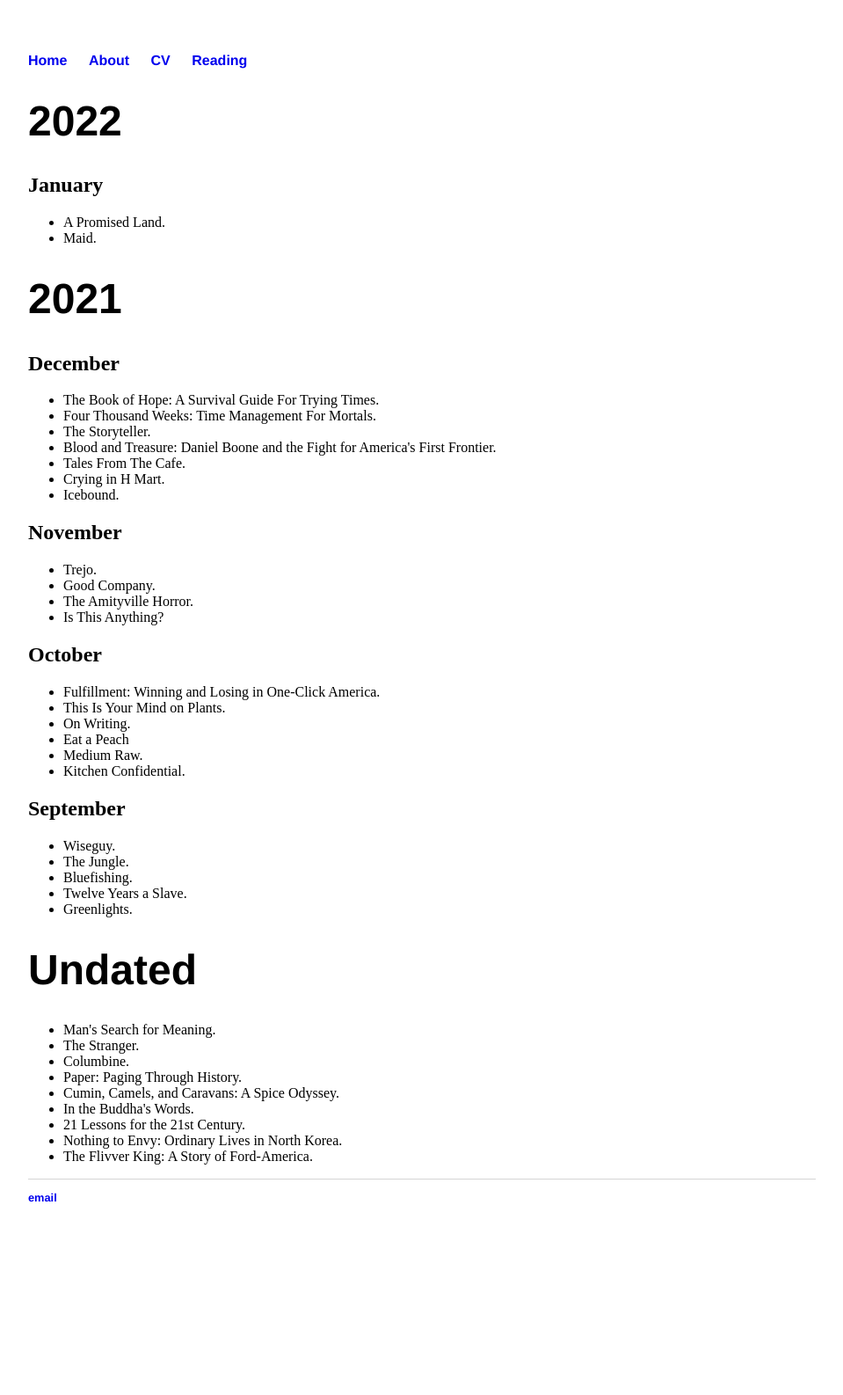
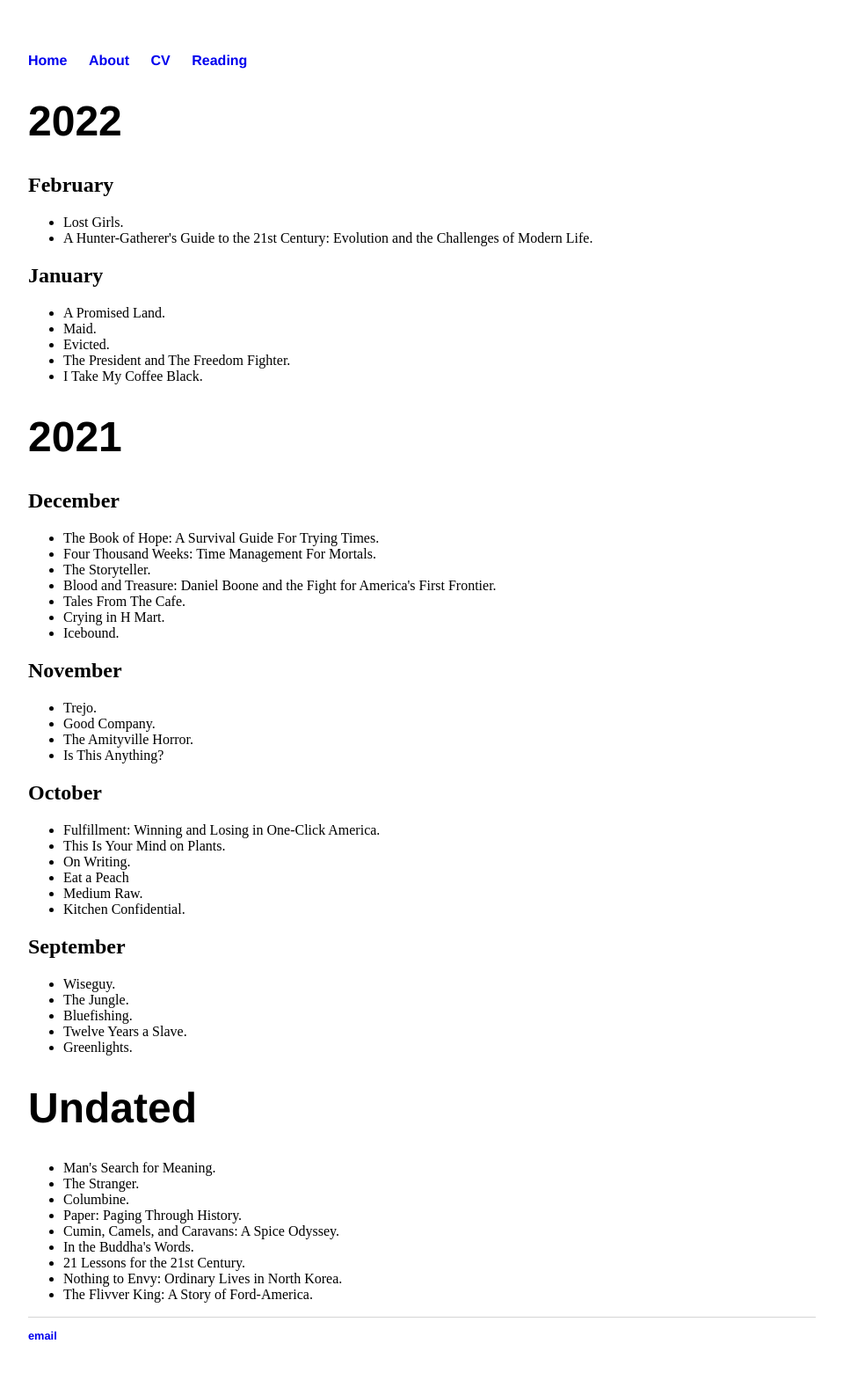
Before and after one commit to ved-mohan/ved-mohan.github.io, a Jekyll site: the page built from Reading/index.html, in a window 1280 px wide. Shown: the whole page at 88% size, without its empty margins (160-1119 px from the left). Built offline with Jekyll 4.4.1, drawn with Linux system fonts in a browser that asks for light colours; before the commit the page ends 1429 px from its top, so only the background shows below that.

Commit message:
Functionality: temp Reading tab Comments: updated list with Jan 2022 reads

```diff
--- a/Reading/index.html
+++ b/Reading/index.html
@@ -5,10 +5,19 @@ title: Reading of Ved Mohan
 
 <div class="Reading">
     <h1>2022</h1>
+    <h2>February</h2>
+    <ul>
+        <li>Lost Girls.</li>
+        <li>A Hunter-Gatherer's Guide to the 21st Century: Evolution and the Challenges of Modern Life.</li>
+    </ul>
+
     <h2>January</h2>
     <ul>
         <li>A Promised Land.</li>
         <li>Maid.</li>
+        <li>Evicted.</li>
+        <li>The President and The Freedom Fighter.</li>
+        <li>I Take My Coffee Black.</li>
     </ul>
 
     <h1>2021</h1>
```
